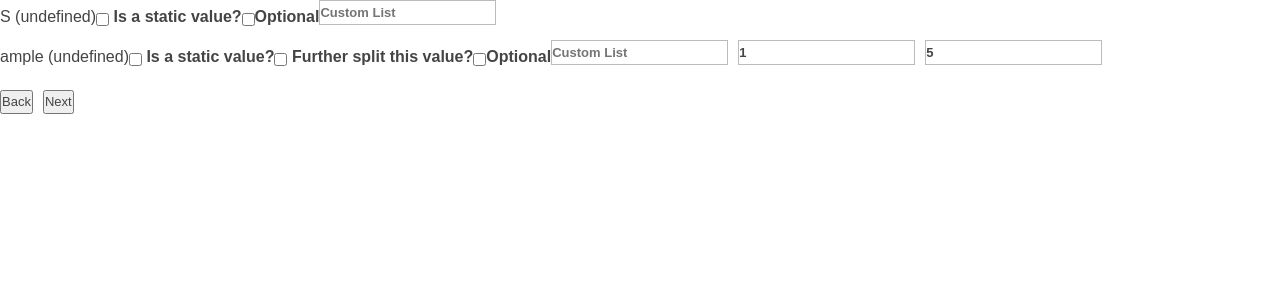
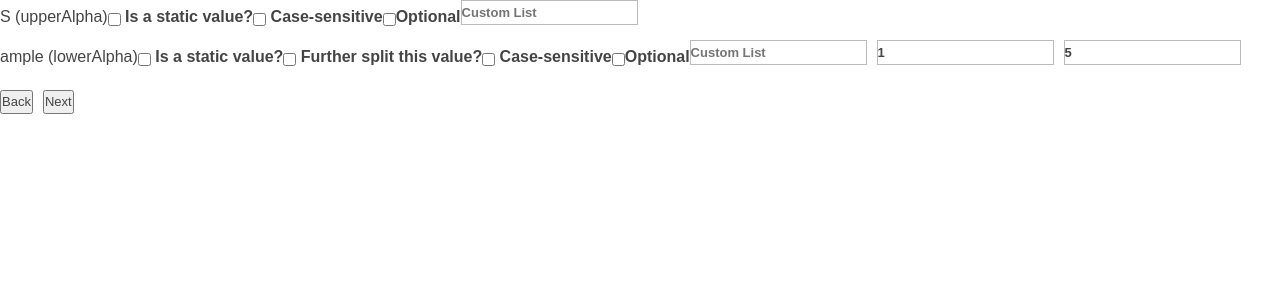
Before and after one commit to v8187/regex, a React (Create React App) app: page / in a window 1280 px wide. Both pictures are taken after typing "Sample" into the empty fields and a click on the input "Next". Shown: the top 300 px of the page. Built offline with nearby package versions, Linux system fonts and the light colour scheme.

Commit message:
2018-01-16 changes

```diff
--- a/src/CategorizedValue.js
+++ b/src/CategorizedValue.js
@@ -86,38 +86,37 @@ export class CategorizedValue extends Component {
     }
 
     render() {
-        console.log(this.props);
-        let { type, data } = this.state;
-        return (<div>{`${data.chars} (${type})`}
-            {type !== 'space' &&
-                <label><input type="checkbox"
+        let { data } = this.state;
+        return (<div>{`${data.chars} (${data.type})`}
+            {data.type !== 'space' &&
+                <label><input type="checkbox" data-ctrl="isStatic"
                     checked={data.isStatic}
                     onChange={(event) => this.handleStatic(event)} /> Is a static value?</label>}
-            {type !== 'space' && data.chars.length > 1 && !data.isStatic &&
-                <label><input type="checkbox"
+            {data.type !== 'space' && data.chars.length > 1 && !data.isStatic &&
+                <label><input type="checkbox" data-ctrl="canSplit"
                     checked={data.canSplit}
                     onChange={(event) => this.handleSplit(event)} /> Further split this value?</label>}
-            {(type === 'lowerAlpha' || type === 'upperAlpha') &&
-                <label><input type="checkbox"
+            {(data.type === 'lowerAlpha' || data.type === 'upperAlpha') &&
+                <label><input type="checkbox" data-ctrl="isSensitive"
                     checked={data.isSensitive}
                     onChange={(event) => this.handleSensitive(event)} /> Case-sensitive</label>}
-            <label><input type="checkbox"
+            <label><input type="checkbox" data-ctrl="isOptional"
                 checked={data.isOptional}
                 onChange={(event) => this.handleOptional(event)} />Optional</label>
-            {type !== 'space' && !data.isStatic && !data.canSplit &&
+            {data.type !== 'space' && !data.isStatic && !data.canSplit &&
                 <label>
-                    <input type="text"
+                    <input type="text" data-ctrl="customList"
                         value={data.customList}
                         placeholder="Custom List"
                         onChange={(event) => this.handleCustomList(event)} />
                 </label>}
-            {type !== 'space' && data.chars.length > 1 && !data.canSplit &&
+            {data.type !== 'space' && data.chars.length > 1 && !data.canSplit &&
                 <label>
-                    {!data.isOptional && <input type="text"
+                    {!data.isOptional && <input type="text" data-ctrl="minLength"
                         value={data.minLength}
                         placeholder="Min."
                         onChange={(event) => this.handleMinValue(event)} />}
-                    <input type="text"
+                    <input type="text" data-ctrl="maxLength"
                         value={data.maxLength}
                         placeholder="Max."
                         onChange={(event) => this.handleMaxValue(event)} />
```
Also changed, not shown: src/App.test1.js (added, +8 -0 lines), 1 other file (tests, documents, lock files or other folders).
